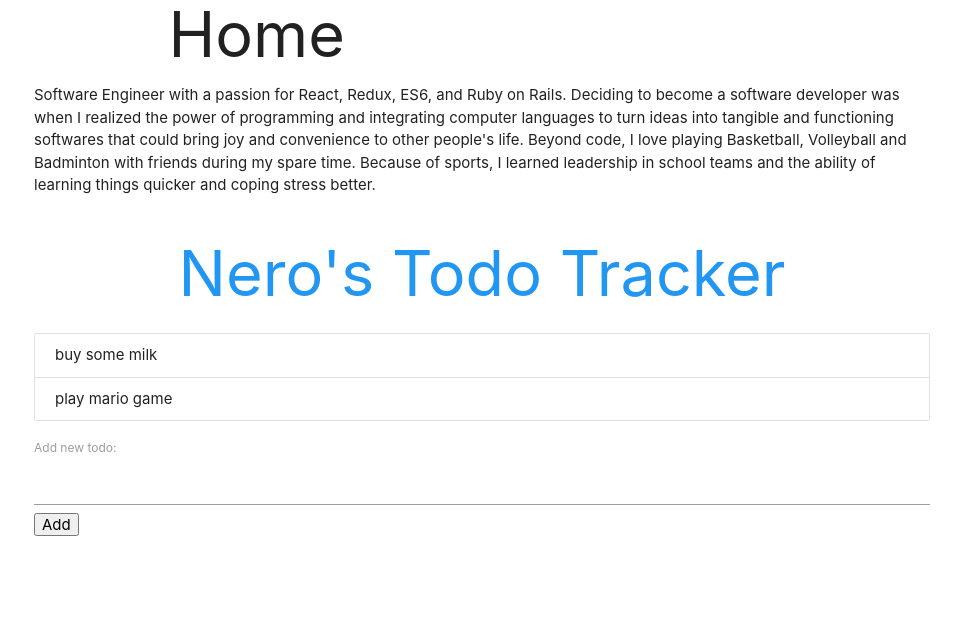
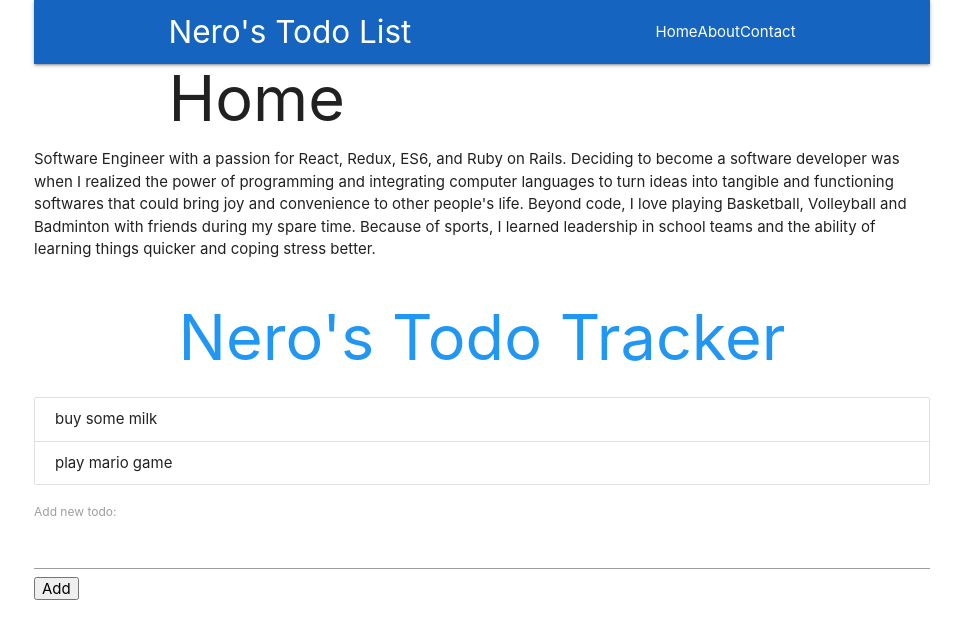
Before and after one commit to nerochen25/todo_app, a React (Create React App) app: page / in a window 1280 px wide. Shown: the top 638 px of the page, without its empty margins (158-1121 px from the left). Built offline with nearby package versions, Linux system fonts and the light colour scheme.

Commit message:
Add navbar component to app.js

```diff
--- a/src/App.js
+++ b/src/App.js
@@ -2,6 +2,7 @@ import React, { Component } from 'react';
 import Todos from './Todos';
 import AddTodo from './AddTodo';
 import Home from './components/Home';
+import Navbar from './components/Navbar';
 
 class App extends Component {
   state = {
@@ -35,6 +36,7 @@ class App extends Component {
     console.log(this.state.todos)
     return (
       <div className="todo-app container">
+        <Navbar />
         <Home />
         <h1 className="center blue-text">Nero's Todo Tracker</h1>
         <Todos todos={this.state.todos} deleteTodo={this.deleteTodo}/>
--- /dev/null
+++ b/src/components/Navbar.js
@@ -0,0 +1,18 @@
+import React, { Component } from 'react'
+
+export default class Navbar extends Component {
+  render() {
+    return (
+      <nav className="nav-wrapper blue darken-3">
+          <div className='container'>
+            <a className='brand-logo'>Nero's Todo List</a>
+            <ul className='right'>
+                <li><a href="/"></a>Home</li>
+                <li><a href="/about"></a>About</li>
+                <li><a href="/contact"></a>Contact</li>
+            </ul>
+          </div>
+      </nav>
+    )
+  }
+}
```
Also changed, not shown: src/components/Contact.js (added, +12 -0 lines).
